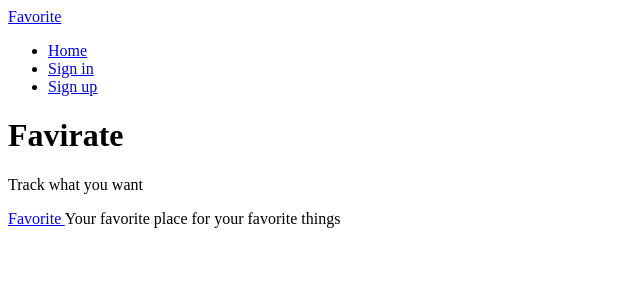
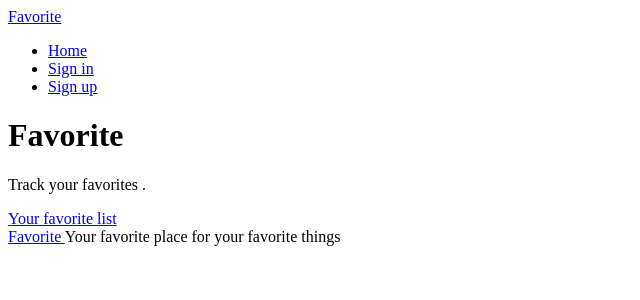
Before and after one commit to abdulazeeznaji/favorite-things, a Vue app in the folder frontend/: page /#/ in a window 1280 px wide. Shown: the top 300 px of the page, without its empty margins (0-640 px from the left). Built offline with nearby package versions, Linux system fonts and the light colour scheme.

Commit message:
Home page for favorites list

```diff
--- a/frontend/src/views/Home.vue
+++ b/frontend/src/views/Home.vue
@@ -2,15 +2,33 @@
   <div class="home-page">
     <div class="banner">
       <div class="container">
-        <h1 class="logo-font">  Favirate </h1>
-        <p> Track what you want </p>
+        <h1 class="logo-font"> Favorite </h1>
+        <p>Track your favorites .</p>
+      </div>
+    </div>
+    <div class="container page">
+      <div class="row">
+        <div class="col-md-9">
+          <div class="feed-toggle">
+              <router-link
+                  :to="{ name: 'home' }"
+                  exact
+                  class="nav-link"
+                  active-class="active"
+                >
+                  Your favorite list
+                </router-link>
+          </div>
+          <router-view></router-view>
+        </div>
       </div>
     </div>
   </div>
 </template>
 
 <script>
+
 export default {
-
-}
+  name: "home",
+};
 </script>
```
